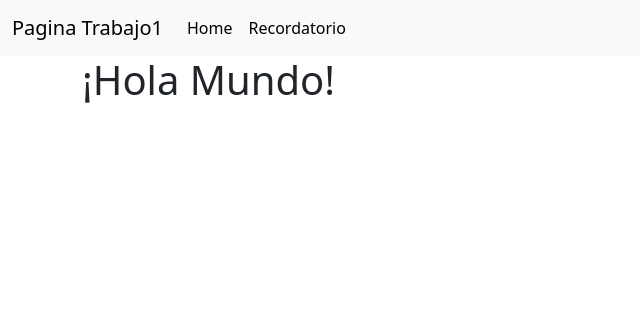
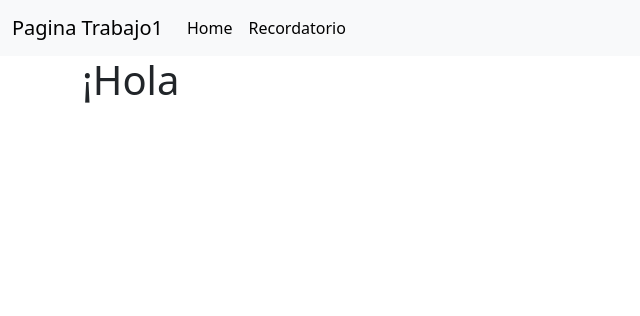
Before and after one commit to Apa-D/Clase-Phython, a Flask app: page / in a window 1280 px wide. Shown: the top 316 px of the page, without its empty margins (0-640 px from the left). Run offline with Flask 3, Linux system fonts and the light colour scheme.

Commit message:
New corregir redimers

```diff
--- a/Templates/Recordatorios.html
+++ b/Templates/Recordatorios.html
@@ -19,7 +19,6 @@
         <button class="btn btn-primary" type="submit" id="boton-tarea">Button</button>
     </div>
 </form>
-
 <table class="table">
     <thead>
         <tr>
--- a/Templates/index.html
+++ b/Templates/index.html
@@ -1,5 +1,5 @@
 {% extends 'layouts/default.html' %}
 
 {% block contenido %}
-<h1>¡Hola Mundo!</h1>
+<h1>¡Hola </h1>
 {% endblock %}
```
Also changed, not shown: README.MD.
